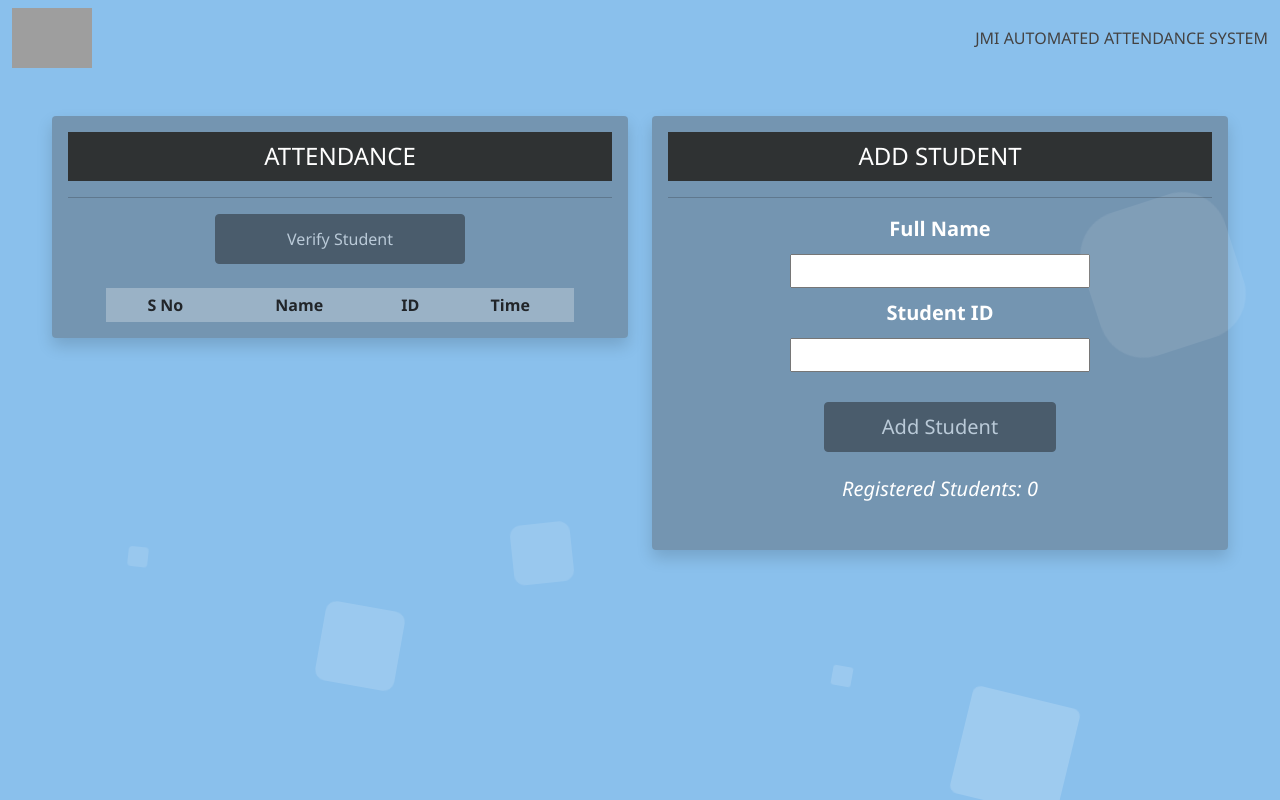
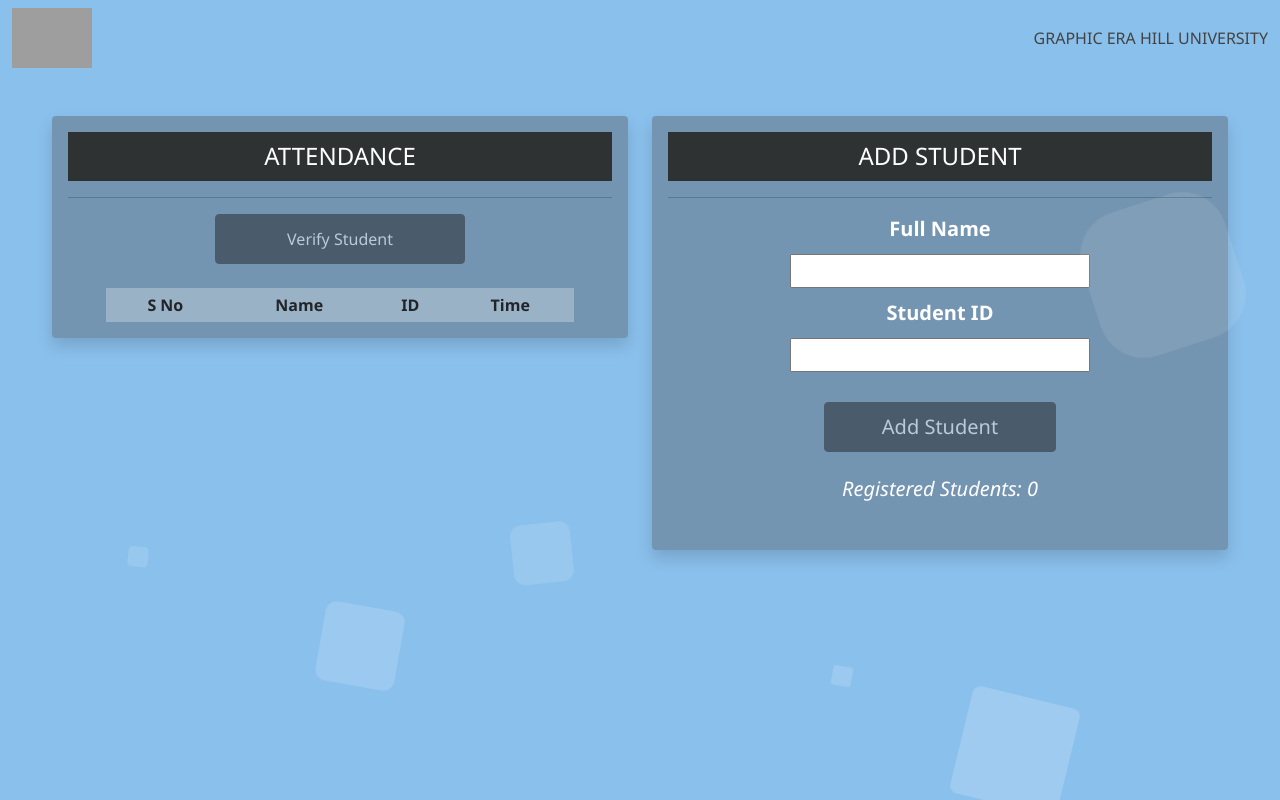
Before and after one commit to kunal7216/Attendance-automated-system, a Flask app: page / in a window 1280 px wide. Run offline with Flask 3, Linux system fonts and the light colour scheme; grey boxes are pictures that could not be loaded.

Commit message:
Update home.html

```diff
--- a/templates/home.html
+++ b/templates/home.html
@@ -1,4 +1,4 @@
-<!doctype html>
+ <!doctype html>
 <html lang="en">
 
 <style type='text/css'>
@@ -567,7 +567,7 @@ body{
             <img src="https://alumnijmi.com/wp-content/uploads/2022/09/Untitled-997x1024.png" alt="Logo"
                     width="auto" height="60" class="d-inline-block align-text-top">
             <span class="navbar-text" style="color:#444242">
-                JMI AUTOMATED ATTENDANCE SYSTEM
+                GRAPHIC ERA HILL UNIVERSITY
             </span>
         </div>
     </nav>
```
